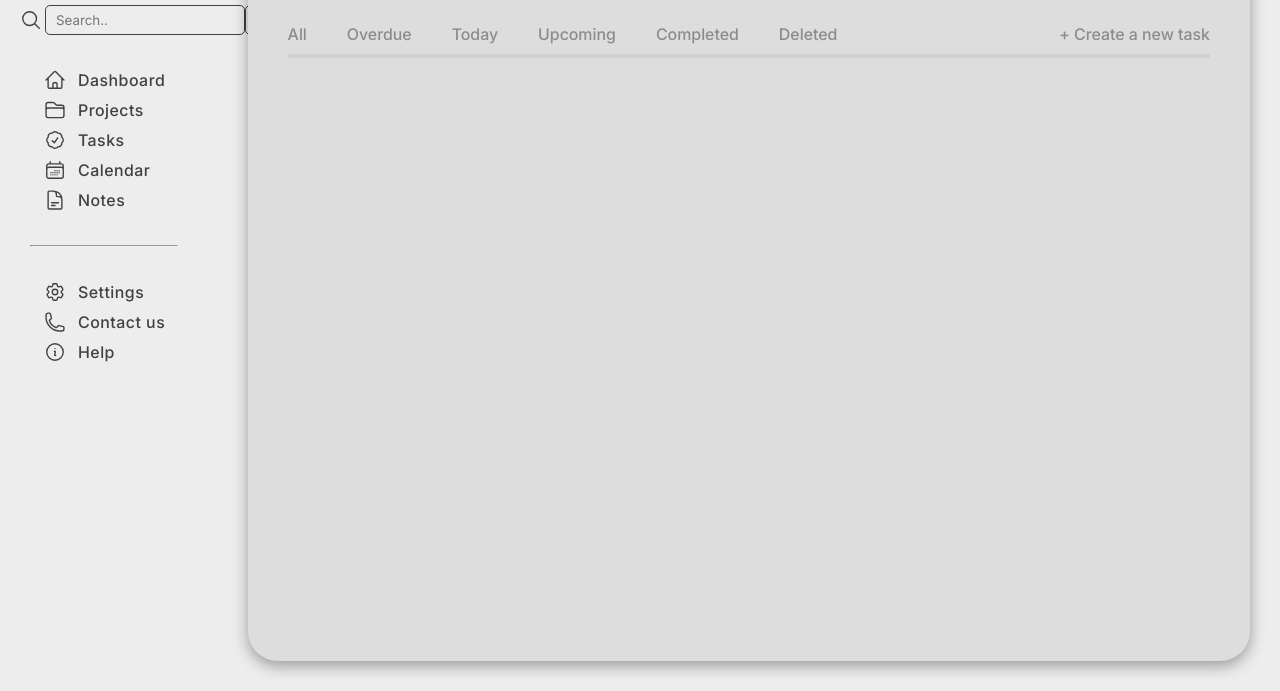
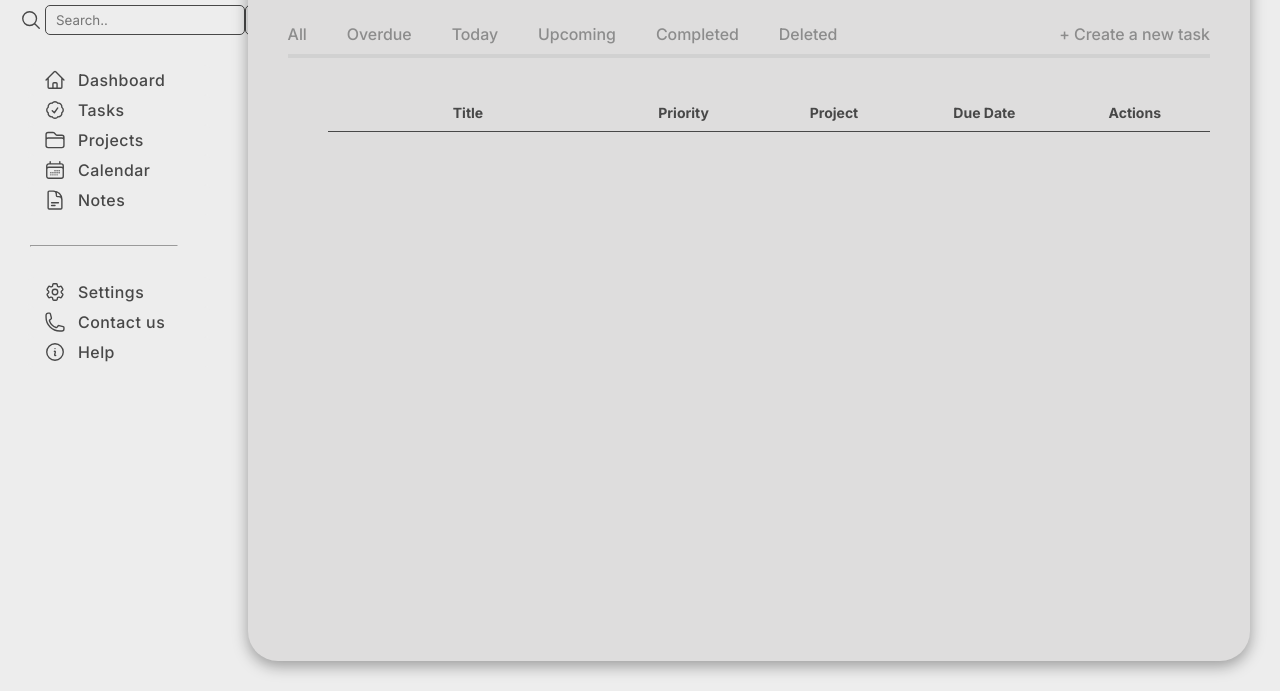
Before and after one commit to Dinozzzo/odin-todo, a website built with webpack: page src/template.html in a window 1280 px wide. Both pictures are taken after a click on the element "Tasks". Shown: the part 109-800 px from the top of the page. Built offline with nearby package versions, Linux system fonts and the light colour scheme.

Commit message:
Display is sent, but need to fix because it displays more than one at once

```diff
--- a/src/components/tasks.js
+++ b/src/components/tasks.js
@@ -31,17 +31,6 @@ export default function tasks() {
   const deletedBtn = document.createElement("button");
   deletedBtn.textContent = "Deleted";
   deletedBtn.classList.add("tasks-sidebar-button");
-
-  // CREATE TASK BUTTON
-  const addTaskBtn = document.createElement("button");
-  addTaskBtn.textContent = "+ Create a new task";
-  addTaskBtn.classList.add("addtask-btn");
-
-  const dialogContainer = document.createElement("div");
-  dialogContainer.classList.add("dialog-container");
-
-  const dialog = document.createElement("dialog");
-  dialog.classList.add("tasks-dialog");
 
   // DIALOG CONTENT
   const dialogTitle = document.createElement("h5");
@@ -77,7 +66,7 @@ export default function tasks() {
   titleInp.type = "text";
   titleInp.id = "title";
   titleInp.name = "title";
-  titleInp.placeholder = "Work..";
+  titleInp.placeholder = "Send mail to my boss..  ";
   titleInp.required = true;
 
   const isProjectDiv = document.createElement("div");
@@ -136,6 +125,7 @@ export default function tasks() {
   dueDateInp.type = "date";
   dueDateInp.id = "duedate";
   dueDateInp.name = "duedate";
+  dueDateInp.value = new Date().toISOString().split("T")[0];
 
   // FORM BOTTOM SIDE
   const botForm = document.createElement("div");
@@ -154,6 +144,7 @@ export default function tasks() {
   descripInp.type = "textarea";
   descripInp.id = "description";
   descripInp.name = "description";
+  descripInp.placeholder = "Need to send the mail about..";
 
   // DIALOG BUTTONS
   const footerForm = document.createElement("div");
@@ -167,6 +158,46 @@ export default function tasks() {
   validFormBtn.textContent = "Create";
   validFormBtn.classList.add("validform-btn");
   validFormBtn.type = "button";
+  // LIST DIV CONTAINER
+  const tasksListDiv = document.createElement("div");
+  tasksListDiv.classList.add("tasks-display");
+
+  const tasksList = document.createElement("ul");
+  tasksList.classList.add("tasks-list");
+
+  const tasksItemH = document.createElement("li");
+  tasksItemH.classList.add("tasks-item");
+
+  const taskTitleH = document.createElement("div");
+  taskTitleH.textContent = "Title";
+  taskTitleH.classList.add("tasks-cell");
+
+  const taskPriorityH = document.createElement("div");
+  taskPriorityH.textContent = "Priority";
+  taskPriorityH.classList.add("tasks-cell");
+
+  const taskProjectH = document.createElement("div");
+  taskProjectH.textContent = "Project";
+  taskProjectH.classList.add("tasks-cell");
+
+  const taskDateH = document.createElement("div");
+  taskDateH.textContent = "Due Date";
+  taskDateH.classList.add("tasks-cell");
+
+  const taskActions = document.createElement("div");
+  taskActions.textContent = "Actions";
+  taskActions.classList.add("tasks-cell");
+
+  // CREATE TASK BUTTON
+  const addTaskBtn = document.createElement("button");
+  addTaskBtn.textContent = "+ Create a new task";
+  addTaskBtn.classList.add("addtask-btn");
+
+  const dialogContainer = document.createElement("div");
+  dialogContainer.classList.add("dialog-container");
+
+  const dialog = document.createElement("dialog");
+  dialog.classList.add("tasks-dialog");
 
   // DIALOG EVENT
   addTaskBtn.addEventListener("click", () => {
@@ -178,7 +209,8 @@ export default function tasks() {
   });
 
   // CREATION OF TASK
-  const tasksList = [];
+
+  const tasksArray = [];
 
   function taskFactory(title, priority, project, dueDate, description) {
     return {
@@ -190,8 +222,50 @@ export default function tasks() {
     };
   }
 
+  function renderTasks(task) {
+    const newLine = document.createElement("li");
+    newLine.classList.add("tasks-item");
+
+    const newLineTitle = document.createElement("div");
+    newLineTitle.id = "new-line-title";
+    newLineTitle.textContent = task.title;
+    newLineTitle.classList.add("list-items");
+
+    const newLinePriority = document.createElement("div");
+    newLinePriority.id = "new-line-priority";
+    newLinePriority.textContent = task.priority;
+    newLinePriority.classList.add("list-items");
+
+    const newLineProject = document.createElement("div");
+    newLineProject.id = "new-line-project";
+    newLineProject.textContent = task.project;
+    newLineProject.classList.add("list-items");
+
+    const newLineDate = document.createElement("div");
+    newLineDate.id = "new-line-date";
+    newLineDate.textContent = task.dueDate;
+    newLineDate.classList.add("list-items");
+
+    const newLineActions = document.createElement("div");
+    newLineActions.id = "new-line-actions";
+    newLineActions.classList.add("list-items");
+
+    newLine.append(
+      newLineTitle,
+      newLinePriority,
+      newLineProject,
+      newLineDate,
+      newLineActions,
+    );
+
+    tasksList.appendChild(newLine);
+  }
+
+  // SEND THE DISPLAY FOR EACH OBJECT CREATED
+
   validFormBtn.addEventListener("click", () => {
-    tasksList.push(
+    // SEND AN OBJECT TO THE ARRAY
+    tasksArray.push(
       taskFactory(
         titleInp.value,
         prioritySel.value,
@@ -200,8 +274,9 @@ export default function tasks() {
         descripInp.value,
       ),
     );
-
-    console.log(tasksList);
+    // DISPLAY THE TASKS
+    tasksArray.forEach(renderTasks);
+    dialog.close();
   });
 
   // ASSEMBLAGE
@@ -215,6 +290,17 @@ export default function tasks() {
   );
 
   sideBar.append(leftSidebar, addTaskBtn);
+
+  tasksItemH.append(
+    taskTitleH,
+    taskPriorityH,
+    taskProjectH,
+    taskDateH,
+    taskActions,
+  );
+
+  tasksList.append(tasksItemH);
+  tasksListDiv.append(tasksList);
 
   // form assemblage
   titleDiv.append(titleLab, titleInp);
@@ -240,6 +326,6 @@ export default function tasks() {
   dialogContainer.append(dialog);
 
   // general assemblage
-  container.append(title, sideBar, dialogContainer);
+  container.append(title, sideBar, tasksListDiv, dialogContainer);
   return container;
 }
--- a/src/style.css
+++ b/src/style.css
@@ -20,7 +20,7 @@
   --white: #f8f9fa;
   --grey: #ededed;
   --darkgrey: #dedddd;
-  --black: #414141;
+  --black: #484848;
   --orange: #ff7f11;
 }
 
@@ -376,3 +376,28 @@ h3 {
 .validform-btn:active {
   background-color: #ffffff;
 }
+
+/* DISPLAY OF THE TASKS */
+
+.tasks-item {
+  display: grid;
+  grid-template-columns: 2fr 1fr 1fr 1fr 1fr;
+  align-items: center;
+  gap: 20px;
+  padding: 10px;
+  border-bottom: 1px solid var(--black);
+}
+
+.tasks-cell {
+  text-align: center;
+  font-weight: bold;
+  font-size: 14px;
+}
+
+.tasks-display {
+  padding-top: 20px;
+}
+
+.list-items {
+  text-align: center;
+}
--- a/src/template.html
+++ b/src/template.html
@@ -50,6 +50,26 @@
               <span>Dashboard</span>
             </button>
           </div>
+          <!-- TASKS BTN -->
+          <div class="nav-btn" id="tasks-btn">
+            <button>
+              <svg
+                xmlns="http://www.w3.org/2000/svg"
+                fill="none"
+                viewBox="0 0 24 24"
+                stroke-width="1.5"
+                stroke="currentColor"
+                class="size-6"
+              >
+                <path
+                  stroke-linecap="round"
+                  stroke-linejoin="round"
+                  d="M9 12.75 11.25 15 15 9.75M21 12c0 1.268-.63 2.39-1.593 3.068a3.745 3.745 0 0 1-1.043 3.296 3.745 3.745 0 0 1-3.296 1.043A3.745 3.745 0 0 1 12 21c-1.268 0-2.39-.63-3.068-1.593a3.746 3.746 0 0 1-3.296-1.043 3.745 3.745 0 0 1-1.043-3.296A3.745 3.745 0 0 1 3 12c0-1.268.63-2.39 1.593-3.068a3.745 3.745 0 0 1 1.043-3.296 3.746 3.746 0 0 1 3.296-1.043A3.746 3.746 0 0 1 12 3c1.268 0 2.39.63 3.068 1.593a3.746 3.746 0 0 1 3.296 1.043 3.746 3.746 0 0 1 1.043 3.296A3.745 3.745 0 0 1 21 12Z"
+                />
+              </svg>
+              <span>Tasks</span>
+            </button>
+          </div>
           <!-- PROJECTS BTN -->
           <div class="nav-btn">
             <button>
@@ -68,26 +88,6 @@
                 />
               </svg>
               <span>Projects</span>
-            </button>
-          </div>
-          <!-- TASKS BTN -->
-          <div class="nav-btn" id="tasks-btn">
-            <button>
-              <svg
-                xmlns="http://www.w3.org/2000/svg"
-                fill="none"
-                viewBox="0 0 24 24"
-                stroke-width="1.5"
-                stroke="currentColor"
-                class="size-6"
-              >
-                <path
-                  stroke-linecap="round"
-                  stroke-linejoin="round"
-                  d="M9 12.75 11.25 15 15 9.75M21 12c0 1.268-.63 2.39-1.593 3.068a3.745 3.745 0 0 1-1.043 3.296 3.745 3.745 0 0 1-3.296 1.043A3.745 3.745 0 0 1 12 21c-1.268 0-2.39-.63-3.068-1.593a3.746 3.746 0 0 1-3.296-1.043 3.745 3.745 0 0 1-1.043-3.296A3.745 3.745 0 0 1 3 12c0-1.268.63-2.39 1.593-3.068a3.745 3.745 0 0 1 1.043-3.296 3.746 3.746 0 0 1 3.296-1.043A3.746 3.746 0 0 1 12 3c1.268 0 2.39.63 3.068 1.593a3.746 3.746 0 0 1 3.296 1.043 3.746 3.746 0 0 1 1.043 3.296A3.745 3.745 0 0 1 21 12Z"
-                />
-              </svg>
-              <span>Tasks</span>
             </button>
           </div>
           <!-- CALENDAR BTN -->
```
